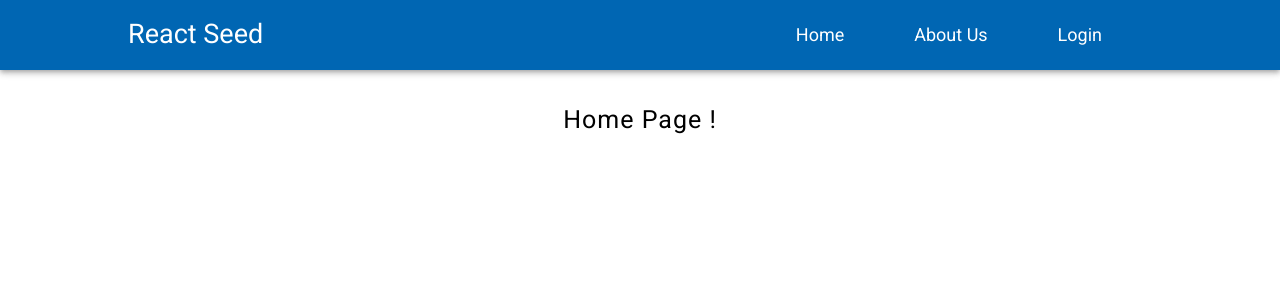
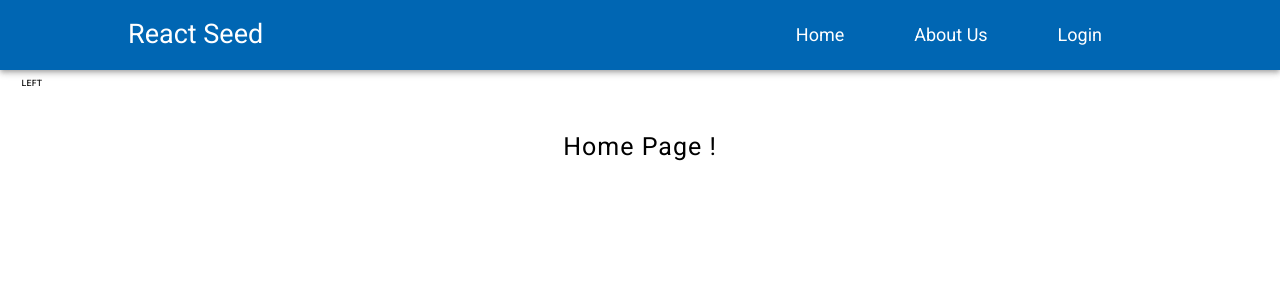
Before and after one commit to JunioDo/react-base, a React (Create React App) app in the folder react-express-mysql/: page / in a window 1280 px wide. Shown: the top 300 px of the page. Built offline with nearby package versions, Linux system fonts and the light colour scheme.

Commit message:
Left Menu Panel

```diff
--- a/react-express-mysql/src/App/Components/NavBar/NavBar.js
+++ b/react-express-mysql/src/App/Components/NavBar/NavBar.js
@@ -1,5 +1,8 @@
-import React from 'react'
-import styled from 'styled-components'
+import React from 'react';
+import styled from 'styled-components';
+import LeftPanel from '../../Theme/LeftPanel';
+
+
 
 const NavBar = styled.header`
   width: 100%;
@@ -46,6 +49,7 @@
 
 const index = () => {
   return (
+    <div>
     <NavBar>
       <NavBarContainer>
         <Brand>React Seed</Brand>
@@ -56,6 +60,8 @@
         </NavLinks>
       </NavBarContainer>
     </NavBar>
+    <LeftPanel />
+    </div>
   )
 }
 
--- /dev/null
+++ b/react-express-mysql/src/App/Theme/LeftPanel.js
@@ -0,0 +1,86 @@
+import React from 'react';
+import clsx from 'clsx';
+import { makeStyles } from '@material-ui/core/styles';
+import SwipeableDrawer from '@material-ui/core/SwipeableDrawer';
+import Button from '@material-ui/core/Button';
+import List from '@material-ui/core/List';
+import Divider from '@material-ui/core/Divider';
+import ListItem from '@material-ui/core/ListItem';
+import ListItemIcon from '@material-ui/core/ListItemIcon';
+import ListItemText from '@material-ui/core/ListItemText';
+import InboxIcon from '@material-ui/icons/MoveToInbox';
+import MailIcon from '@material-ui/icons/Mail';
+
+const useStyles = makeStyles({
+  list: {
+    width: 250,
+  },
+  fullList: {
+    width: 'auto',
+  },
+});
+
+export default function SwipeableTemporaryDrawer() {
+  const classes = useStyles();
+  const [state, setState] = React.useState({
+    top: false,
+    left: false,
+    bottom: false,
+    right: false,
+  });
+
+  const toggleDrawer = (anchor, open) => (event) => {
+    if (event && event.type === 'keydown' && (event.key === 'Tab' || event.key === 'Shift')) {
+      return;
+    }
+
+    setState({ ...state, [anchor]: open });
+  };
+
+  const list = (anchor) => (
+    <div
+      className={clsx(classes.list, {
+        [classes.fullList]: anchor === 'top' || anchor === 'bottom',
+      })}
+      role="presentation"
+      onClick={toggleDrawer(anchor, false)}
+      onKeyDown={toggleDrawer(anchor, false)}
+    >
+      <List>
+        {['Inbox', 'Starred', 'Send email', 'Drafts'].map((text, index) => (
+          <ListItem button key={text}>
+            <ListItemIcon>{index % 2 === 0 ? <InboxIcon /> : <MailIcon />}</ListItemIcon>
+            <ListItemText primary={text} />
+          </ListItem>
+        ))}
+      </List>
+      <Divider />
+      <List>
+        {['All mail', 'Trash', 'Spam'].map((text, index) => (
+          <ListItem button key={text}>
+            <ListItemIcon>{index % 2 === 0 ? <InboxIcon /> : <MailIcon />}</ListItemIcon>
+            <ListItemText primary={text} />
+          </ListItem>
+        ))}
+      </List>
+    </div>
+  );
+
+  return (
+    <div>
+      {['left'].map((anchor) => (
+        <React.Fragment key={anchor}>
+          <Button onClick={toggleDrawer(anchor, true)}>{anchor}</Button>
+          <SwipeableDrawer
+            anchor={anchor}
+            open={state[anchor]}
+            onClose={toggleDrawer(anchor, false)}
+            onOpen={toggleDrawer(anchor, true)}
+          >
+            {list(anchor)}
+          </SwipeableDrawer>
+        </React.Fragment>
+      ))}
+    </div>
+  );
+}
```
